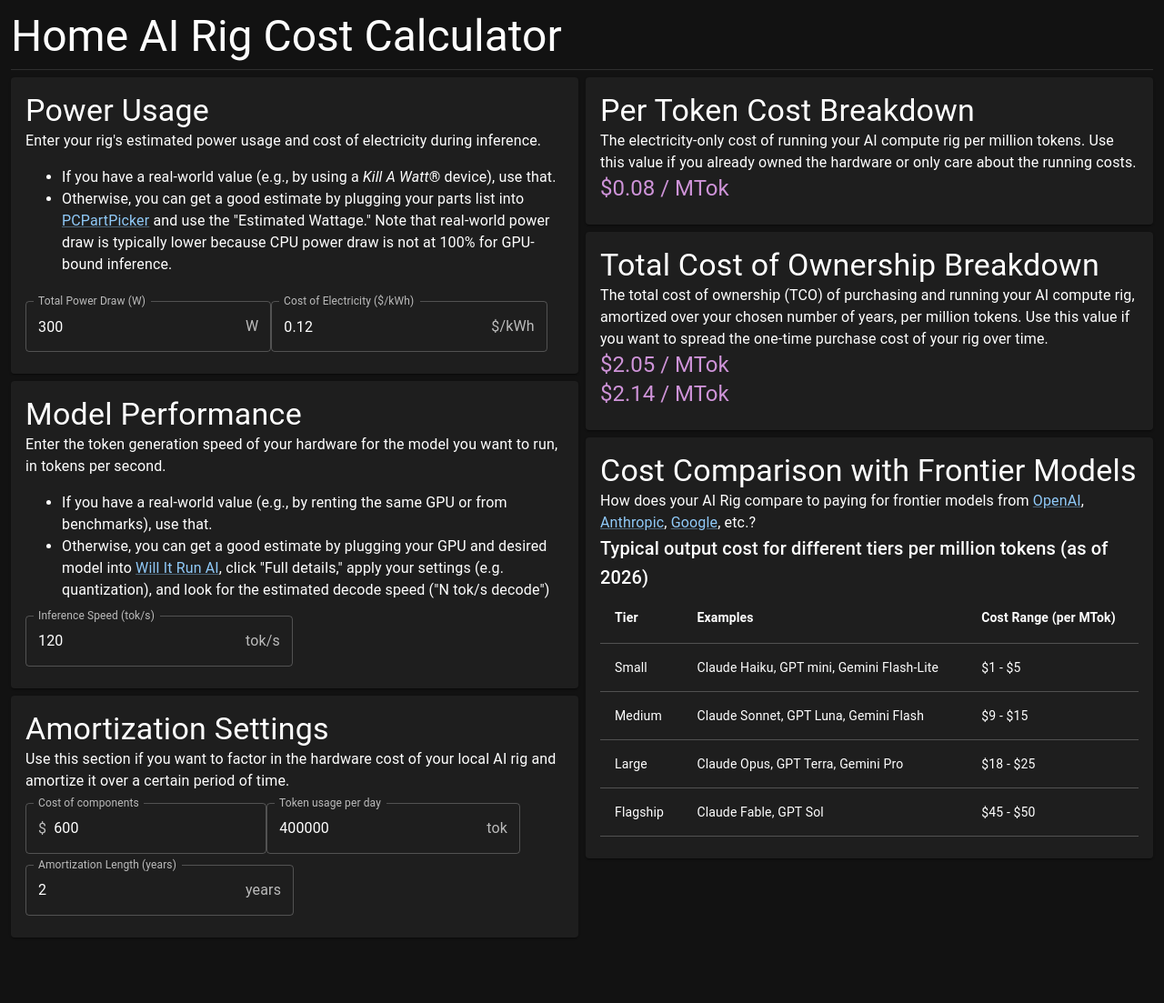
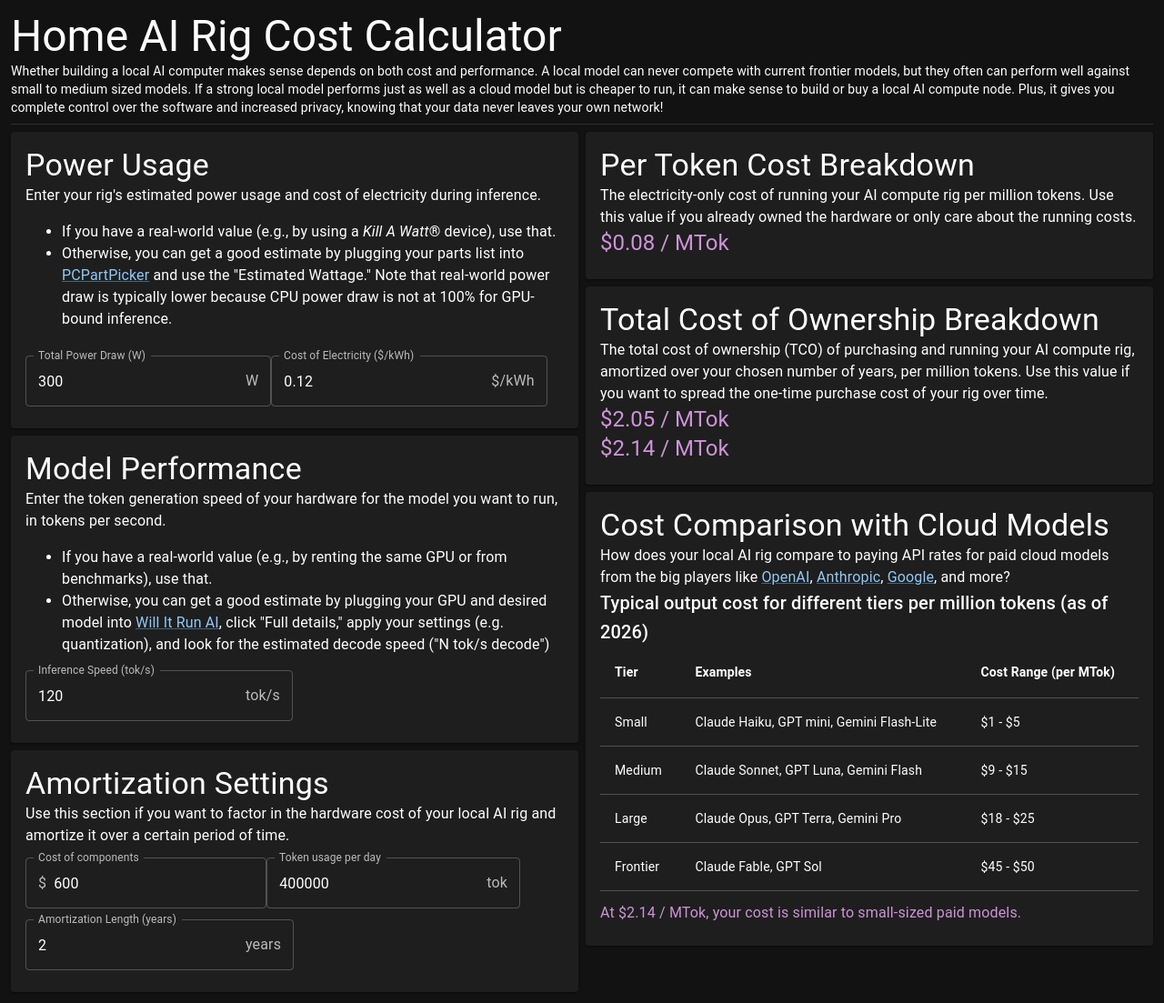
Before and after one commit to gabrianrchua/local-ai-calculator, a React (Vite) app: page / in a window 1280 px wide. Shown: the whole page at 91% size. Before the commit the page ends 1043 px from the top, so only its background shows below. Built offline with nearby package versions, Linux system fonts and the light colour scheme.

Commit message:
feat: add comparison to paid models

```diff
--- a/src/pages/Home.tsx
+++ b/src/pages/Home.tsx
@@ -174,7 +174,7 @@ const safeCalculateTotalCost = (
 };
 
 /**
- * Reference cost ranges (per million tokens) for comparison with frontier models.
+ * Reference cost ranges (per million tokens) for comparison with paid models.
  */
 const tableData = [
   {
@@ -196,12 +196,49 @@ const tableData = [
     costHigh: 25,
   },
   {
-    tier: 'Flagship',
+    tier: 'Frontier',
     examples: 'Claude Fable, GPT Sol',
     costLow: 45,
     costHigh: 50,
   },
 ];
+
+/**
+ * Describes where the user's total cost per million tokens falls relative to
+ * frontier model tiers.
+ *
+ * @param cost - The user's calculated total cost in $/MTok (raw number)
+ * @returns A human-readable comparison message
+ */
+const describeCostComparison = (cost: number): string => {
+  // Find the first tier whose range contains this cost
+  const matchingTier = tableData.find(
+    (tier) => cost >= tier.costLow && cost <= tier.costHigh
+  );
+
+  const roundedCost: string = cost.toFixed(2);
+
+  if (matchingTier) {
+    return `At $${roundedCost} / MTok, your cost is similar to ${matchingTier.tier.toLowerCase()}-sized paid models.`;
+  }
+
+  // Check if the cost sits between two consecutive tiers
+  for (let i = 0; i < tableData.length - 1; i++) {
+    const lower = tableData[i];
+    const upper = tableData[i + 1];
+
+    if (cost > lower.costHigh && cost < upper.costLow) {
+      return `At $${roundedCost} / MTok, your cost is cheaper than ${upper.tier.toLowerCase()}-sized models but more expensive than ${lower.tier.toLowerCase()}-sized models.`;
+    }
+  }
+
+  // Below all tiers or above all tiers — check in order
+  if (cost < tableData[0].costLow) {
+    return `At $${roundedCost} / MTok, your cost is less than even the most inexpensive paid models!`;
+  }
+
+  return `At $${roundedCost} / MTok, your cost exceeds even the most expensive paid models.`;
+};
 
 export const HomePage = () => {
   const [powerDraw, setPowerDraw] = useState<string>('300');
@@ -223,6 +260,15 @@ export const HomePage = () => {
   return (
     <>
       <Typography variant="h3">Home AI Rig Cost Calculator</Typography>
+      <Typography variant="body2">
+        Whether building a local AI computer makes sense depends on both cost
+        and performance. A local model can never compete with current frontier
+        models, but they often can perform well against small to medium sized
+        models. If a strong local model performs just as well as a cloud model
+        but is cheaper to run, it can make sense to build or buy a local AI
+        compute node. Plus, it gives you complete control over the software and
+        increased privacy, knowing that your data never leaves your own network!
+      </Typography>
       <Divider sx={{ marginBottom: '8px', marginTop: '8px' }} />
       <Box className={styles.rootBox}>
         <Box className={styles.childBox}>
@@ -460,10 +506,11 @@ export const HomePage = () => {
           <Card>
             <CardContent>
               <Typography variant="h4">
-                Cost Comparison with Frontier Models
+                Cost Comparison with Cloud Models
               </Typography>
               <Typography variant="body1">
-                How does your AI Rig compare to paying for frontier models from{' '}
+                How does your local AI rig compare to paying API rates for paid
+                cloud models from the big players like{' '}
                 <Link
                   href="https://developers.openai.com/api/docs/pricing"
                   target="_blank"
@@ -484,7 +531,7 @@ export const HomePage = () => {
                 >
                   Google
                 </Link>
-                , etc.?
+                , and more?
               </Typography>
               <Typography variant="h6">
                 Typical output cost for different tiers per million tokens (as
@@ -508,12 +555,37 @@ export const HomePage = () => {
                       <TableRow key={row.tier}>
                         <TableCell>{row.tier}</TableCell>
                         <TableCell>{row.examples}</TableCell>
-                        <TableCell>${row.costLow} - ${row.costHigh}</TableCell>
+                        <TableCell>
+                          ${row.costLow} - ${row.costHigh}
+                        </TableCell>
                       </TableRow>
                     ))}
                   </TableBody>
                 </Table>
               </TableContainer>
+              {isNumber(powerDraw) &&
+                isNumber(inferenceSpeed) &&
+                isNumber(powerCost) &&
+                isNumber(hardwareCost) &&
+                isNumber(amortizationLength) &&
+                isNumber(tokenUsagePerDay) && (
+                  <Typography
+                    variant="body1"
+                    color="secondary"
+                    sx={{ marginTop: '12px' }}
+                  >
+                    {describeCostComparison(
+                      calculateTotalCost(
+                        parseFloat(powerDraw),
+                        parseFloat(inferenceSpeed),
+                        parseFloat(powerCost),
+                        parseFloat(hardwareCost),
+                        parseFloat(amortizationLength),
+                        parseFloat(tokenUsagePerDay)
+                      )
+                    )}
+                  </Typography>
+                )}
             </CardContent>
           </Card>
         </Box>
```
